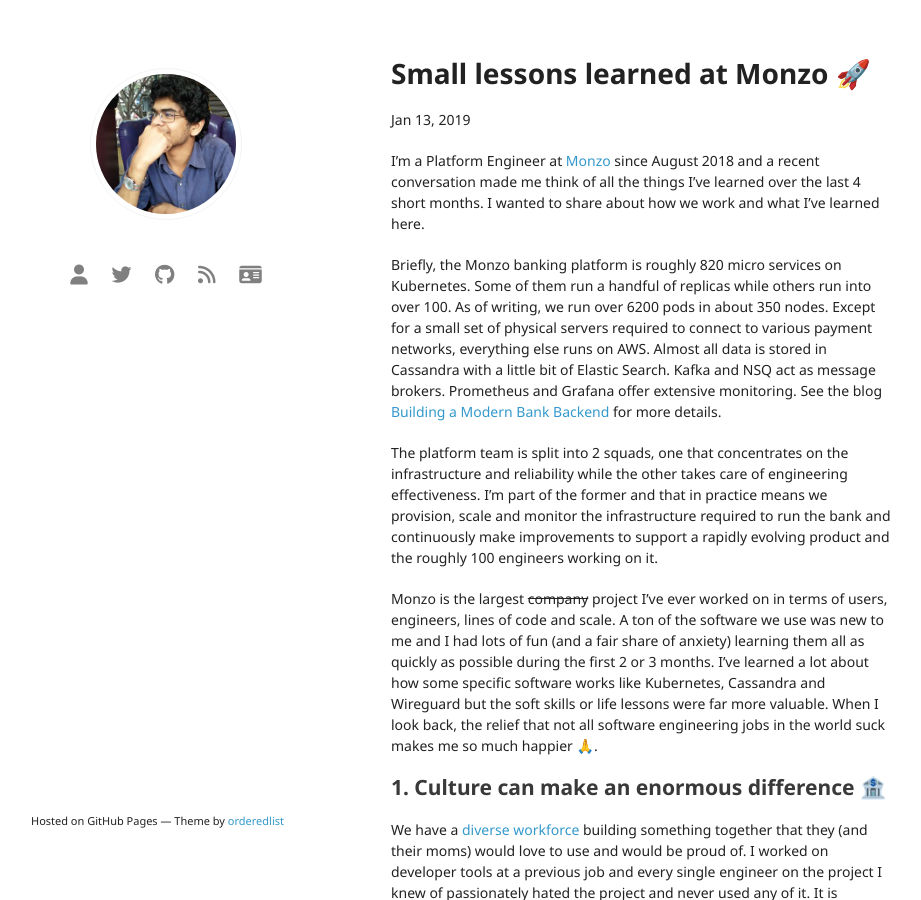
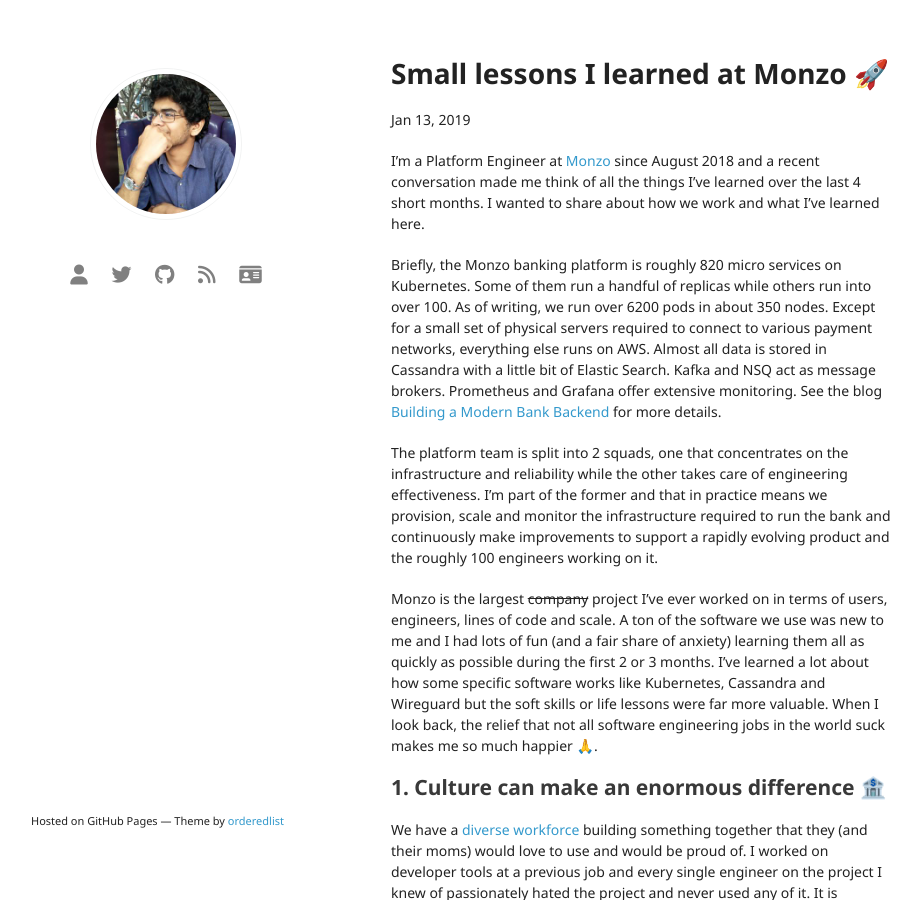
Before and after one commit to jaseemabid/blog, a Jekyll site: the page built from _posts/2019-01-13-monzo.md, in a window 1280 px wide and 900 px high. Shown: the whole window, without its empty margins (179-1100 px from the left). Built offline with Jekyll 4.4.1, drawn with Linux system fonts in a browser that asks for light colours; nearby versions of some CDN libraries.

Commit message:
This is about my learnings

```diff
--- a/_posts/2019-01-13-monzo.md
+++ b/_posts/2019-01-13-monzo.md
@@ -1,6 +1,6 @@
 ---
 layout: post
-title: Small lessons learned at Monzo 🚀
+title: Small lessons I learned at Monzo 🚀
 ---
 
 I'm a Platform Engineer at [Monzo][monzo] since August 2018 and a recent
```
